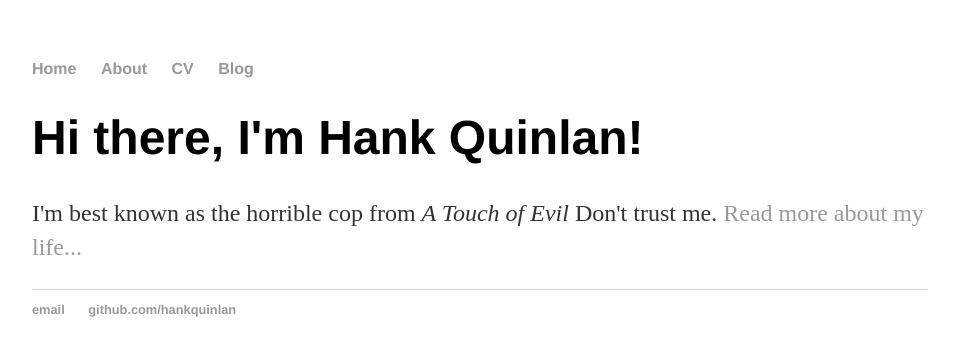
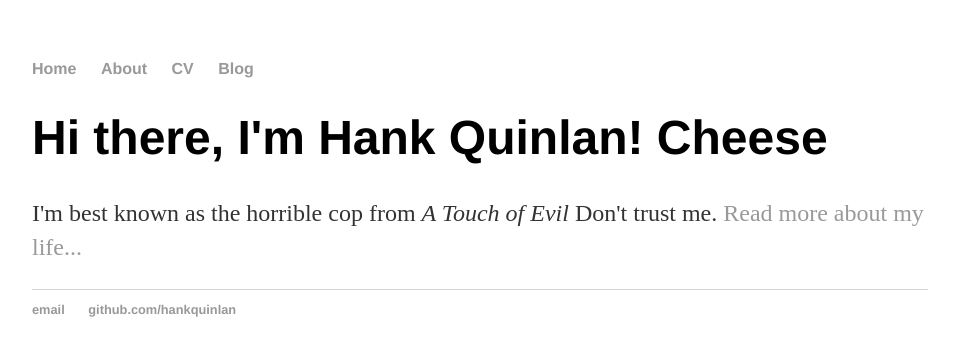
Before and after one commit to AdamCobb/AdamCobb.github.io, a Jekyll site: the page built from index.html, in a window 1280 px wide. Shown: the top 356 px of the page, without its empty margins (160-1115 px from the left). Built offline with Jekyll 4.4.1, drawn with Linux system fonts in a browser that asks for light colours.

Commit message:
Update index.html

```diff
--- a/index.html
+++ b/index.html
@@ -3,6 +3,6 @@ layout: default
 title: Hank Quinlan, Horrible Cop
 ---
 <div class="blurb">
-	<h1>Hi there, I'm Hank Quinlan!</h1>
+	<h1>Hi there, I'm Hank Quinlan! Cheese</h1>
 	<p>I'm best known as the horrible cop from <em>A Touch of Evil</em> Don't trust me. <a href="/about">Read more about my life...</a></p>
 </div><!-- /.blurb -->
```
